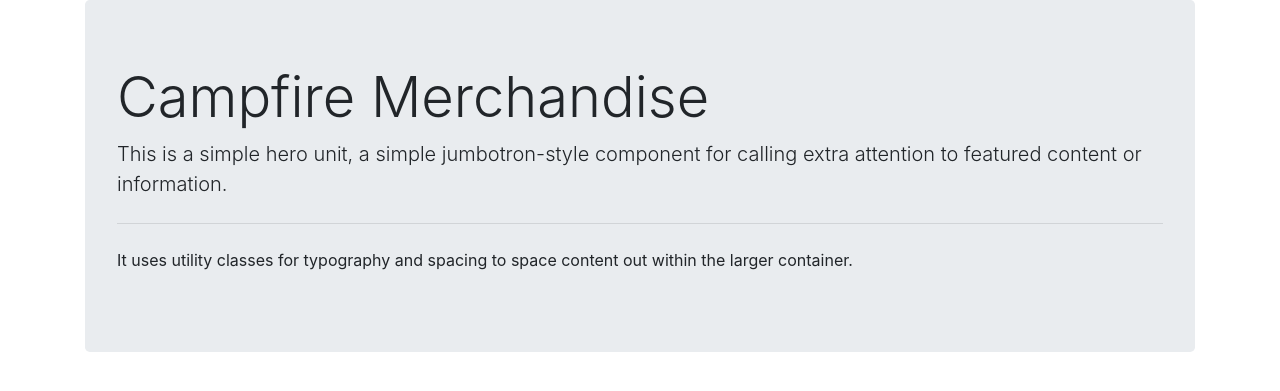
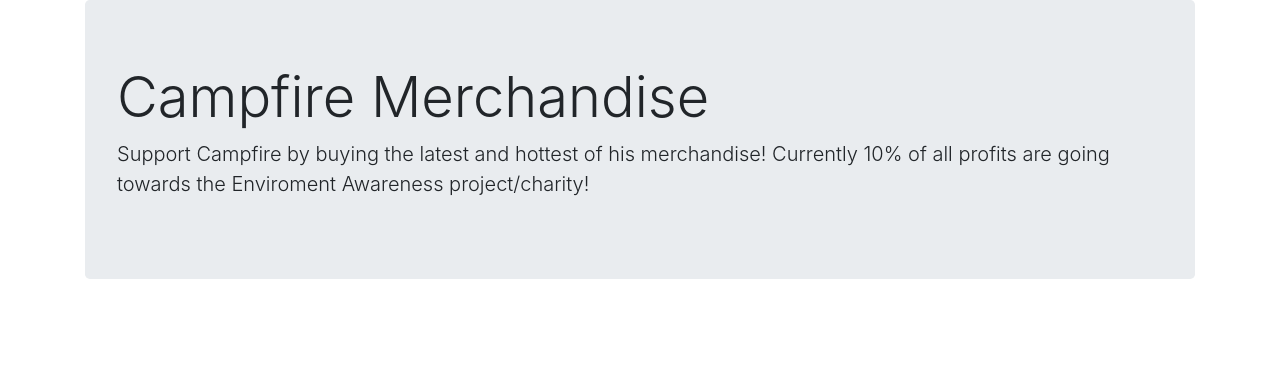
Before and after one commit to Crescends/Rising-Star, a Python web app: template RisingStar/templates/merchandise.html in a window 1280 px wide. Shown: the part 56-447 px from the top of the page. Run offline with Jinja, Linux system fonts and the light colour scheme; the template is opened without the code that fills it, so the values that code supplies are empty; some libraries are stand-ins or nearby versions.

Commit message:
merch changes

```diff
--- a/RisingStar/templates/merchandise.html
+++ b/RisingStar/templates/merchandise.html
@@ -3,10 +3,7 @@
 {% block body %}
 <div class="jumbotron">
   <h1 class="display-4">Campfire Merchandise</h1>
-  <p class="lead">This is a simple hero unit, a simple jumbotron-style component for calling extra attention to
-    featured content or information.</p>
-  <hr class="my-4">
-  <p>It uses utility classes for typography and spacing to space content out within the larger container.</p>
+  <p class="lead">Support Campfire by buying the latest and hottest of his merchandise! Currently 10% of all profits are going towards the Enviroment Awareness project/charity!</p>
 
 </div>
 
```
